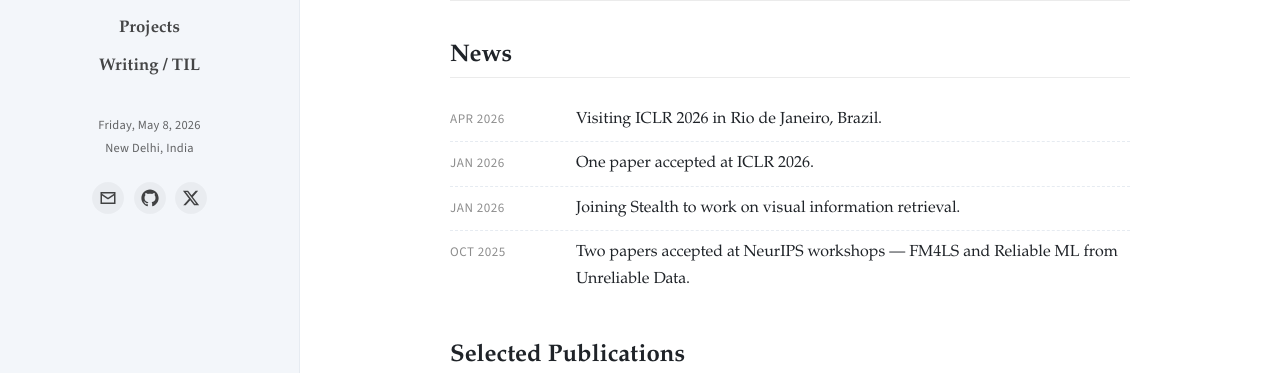
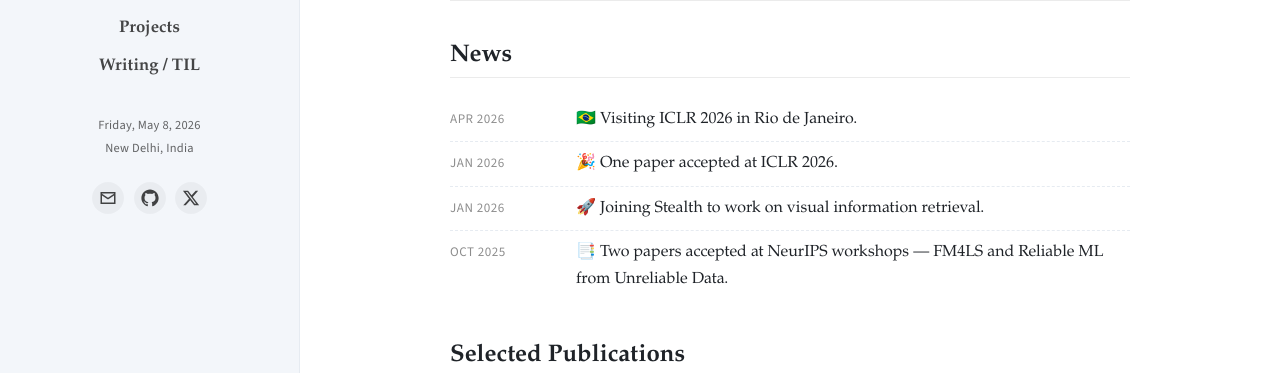
Before and after one commit to sevendaystoglory/sevendaystoglory.github.io, a Jekyll site: the page built from index.md, in a window 1280 px wide. Shown: the part 360-733 px from the top of the page. Built offline with Jekyll 4.4.1, drawn with Linux system fonts in a browser that asks for light colours.

Commit message:
fix: news entries no longer turn blue on hover; add emojis
Plain news entries (no url:) now render in a separate .news-text span
with no hover-blue affordance — that hover treatment was confusing
since the text wasn't actually a link. Linked news entries still get
the .news-link interactive styling.

Add a small emoji prefix to each news item.

```diff
--- a/_data/news.yml
+++ b/_data/news.yml
@@ -1,12 +1,12 @@
 # Newest first.
 - date: "Apr 2026"
-  text: "Visiting ICLR 2026 in Rio de Janeiro, Brazil."
+  text: "🇧🇷 Visiting ICLR 2026 in Rio de Janeiro."
 
 - date: "Jan 2026"
-  text: "One paper accepted at ICLR 2026."
+  text: "🎉 One paper accepted at ICLR 2026."
 
 - date: "Jan 2026"
-  text: "Joining Stealth to work on visual information retrieval."
+  text: "🚀 Joining Stealth to work on visual information retrieval."
 
 - date: "Oct 2025"
-  text: "Two papers accepted at NeurIPS workshops — FM4LS and Reliable ML from Unreliable Data."
+  text: "📑 Two papers accepted at NeurIPS workshops — FM4LS and Reliable ML from Unreliable Data."
--- a/_includes/news-list.html
+++ b/_includes/news-list.html
@@ -5,7 +5,7 @@
       {% if item.url %}
         <a href="{{ item.url }}" class="news-link">{{ item.text }}</a>
       {% else %}
-        <span class="news-link news-text">{{ item.text }}</span>
+        <span class="news-text">{{ item.text }}</span>
       {% endif %}
     </li>
   {% endfor %}
--- a/assets/css/main.css
+++ b/assets/css/main.css
@@ -507,7 +507,7 @@
     letter-spacing: 0.04em;
     text-transform: uppercase;
 }
-.news-link, .til-link {
+.news-link, .til-link, .news-text {
     font-family: var(--serif);
     font-size: 1rem;
     font-weight: 500;
```
